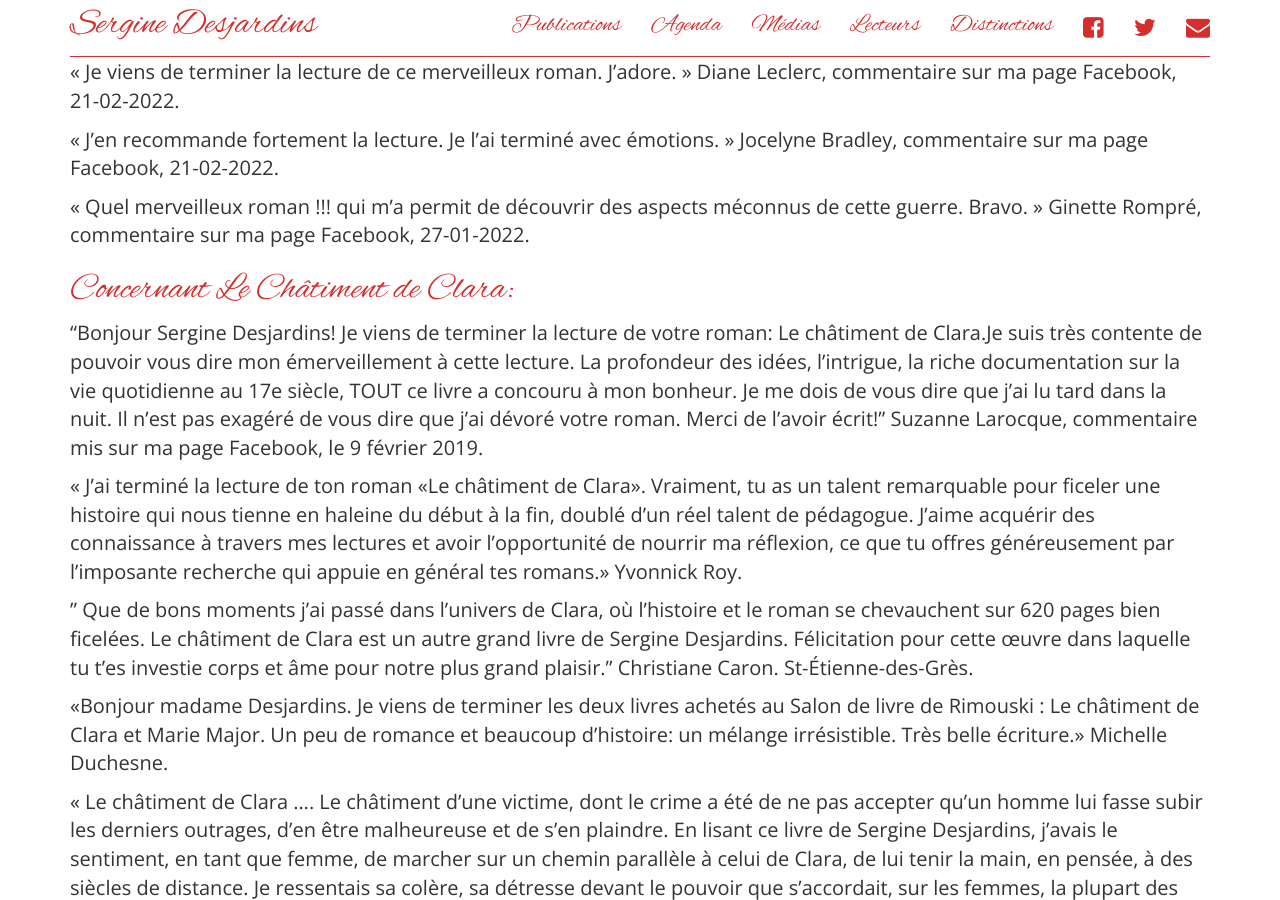
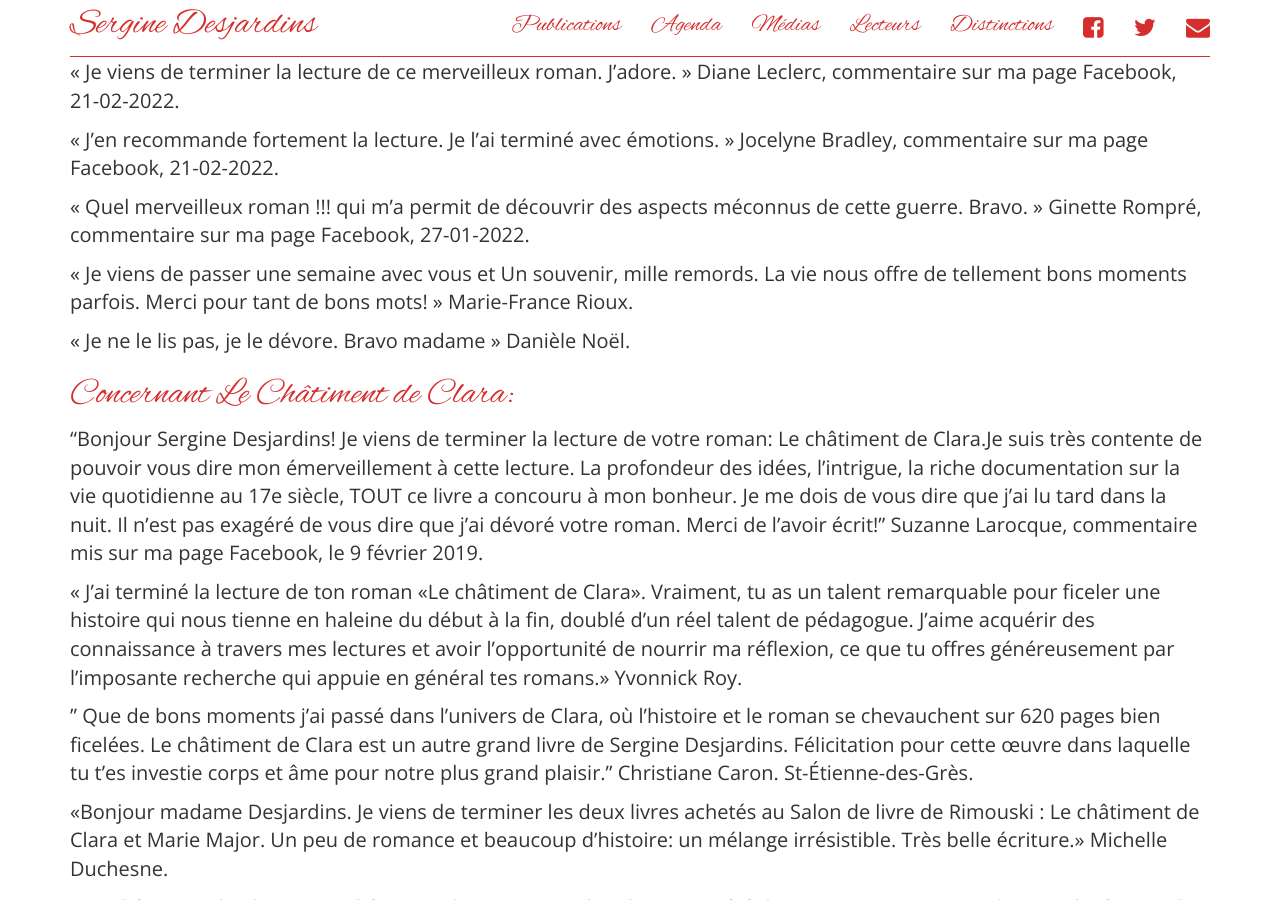
Before and after one commit to serginedesjardins/serginedesjardins.github.io, a Jekyll site: the page built from lecteurs.md, in a window 1280 px wide and 900 px high, scrolled down 8286 px. Built offline with Jekyll 4.4.1, drawn with Linux system fonts in a browser that asks for light colours; nearby versions of some CDN libraries.

Commit message:
D. Noël et M.F. Rioux

```diff
--- a/lecteurs.md
+++ b/lecteurs.md
@@ -156,6 +156,11 @@ Toujours est-il que, tout comme avec Le châtiment de Clara, ton dernier roman m
 « J’en recommande fortement la lecture. Je l’ai terminé avec émotions. » Jocelyne Bradley, commentaire sur ma page Facebook, 21-02-2022.
 
 « Quel merveilleux roman !!! qui m'a permit de découvrir des aspects méconnus de cette guerre. Bravo. » Ginette Rompré, commentaire sur ma page Facebook, 27-01-2022.
+
+« Je viens de passer une semaine avec vous et Un souvenir, mille remords. La vie nous offre de tellement bons moments parfois. Merci pour tant de bons mots! » Marie-France Rioux.
+
+« Je ne le lis pas, je le dévore. Bravo madame » Danièle Noël.
+
 
 # Concernant Le Châtiment de Clara:
 
```
